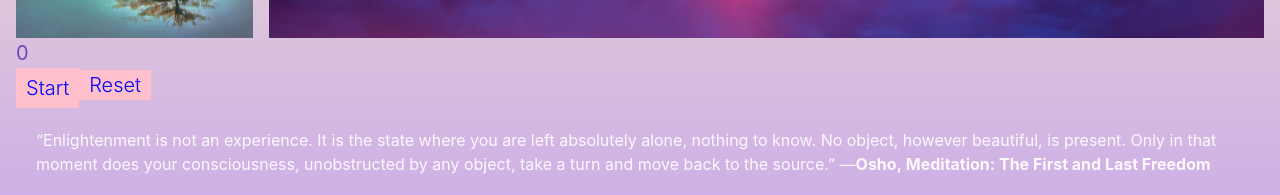
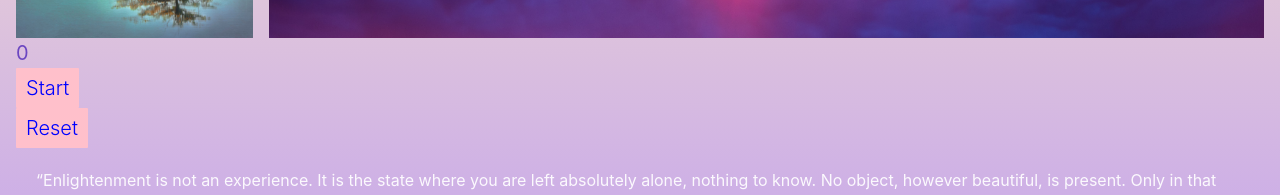
Before and after one commit to mateasportfolio/timer_, a React (Create React App) app: page / in a window 1280 px wide. Shown: the part 349-544 px from the top of the page. Built offline with nearby package versions, Linux system fonts and the light colour scheme; a web font is replaced by a local one.

Commit message:
changed button

```diff
--- a/src/components/Timer/Timer.js
+++ b/src/components/Timer/Timer.js
@@ -84,7 +84,8 @@ export const Timer = () => {
       >
         {isActive ? "Pause" : "Start"}
       </Button>
-      <Box
+      <Box>
+        <Button
           as="button"
           onClick={reset}
           lineHeight="1.5"
@@ -109,6 +110,7 @@ export const Timer = () => {
           }}
         >
           Reset
+        </Button>
       </Box>
     </div>
   );
```
Lines whose indentation alone changed are shown as unchanged.
